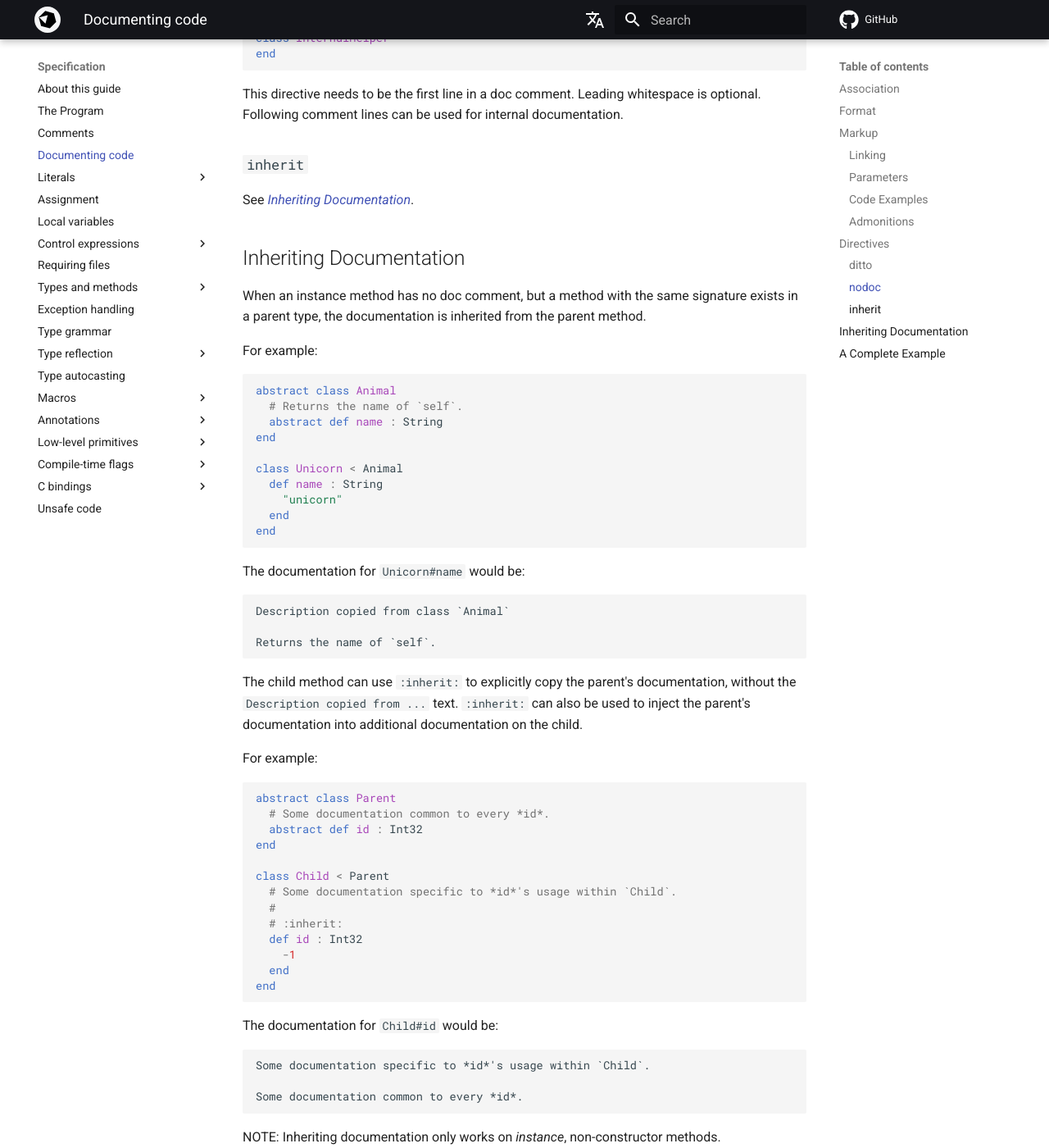
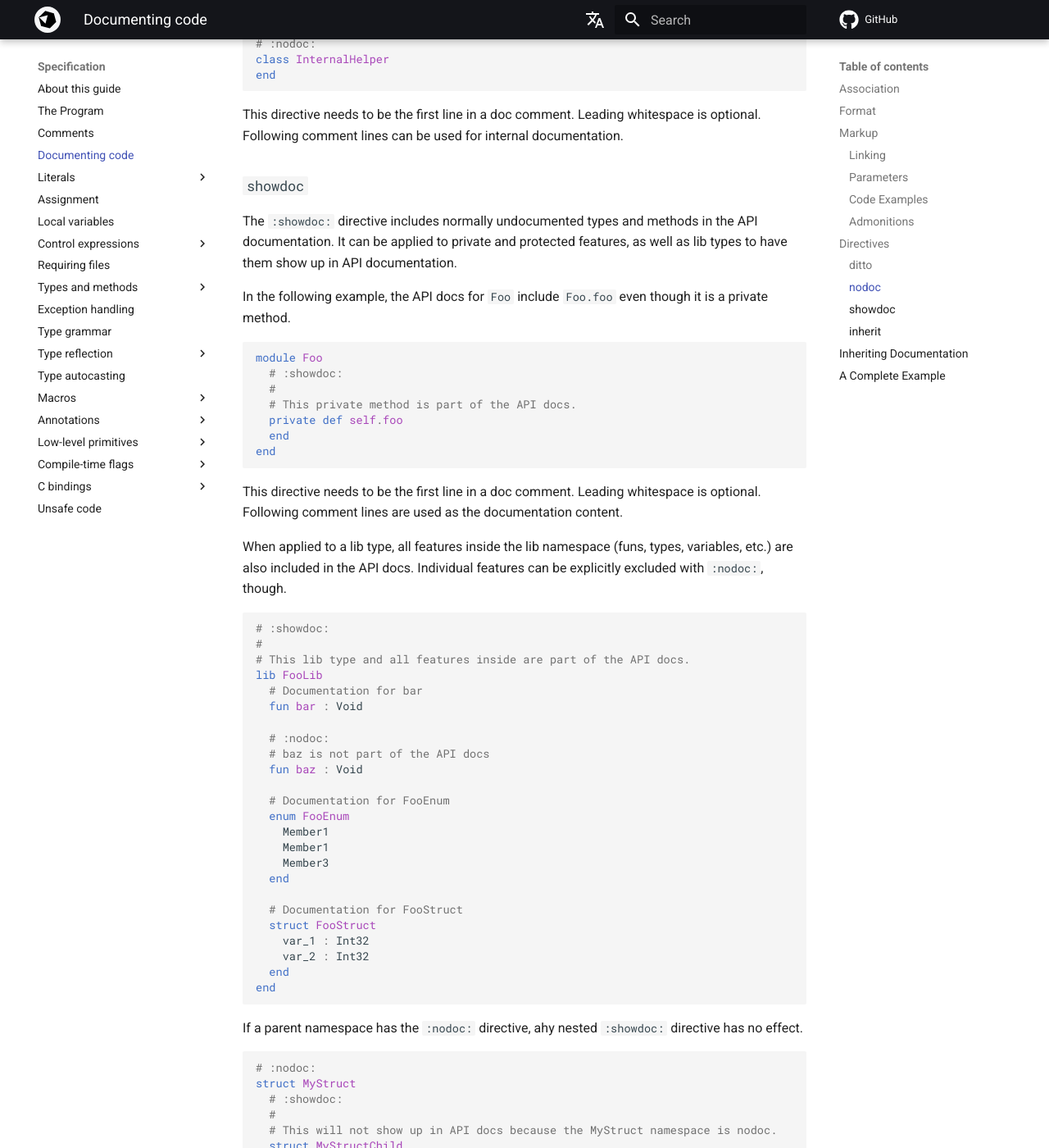
Before and after one commit to crystal-lang/crystal-book, an MkDocs documentation site: the page built from docs/syntax_and_semantics/documenting_code.md, in a window 1280 px wide and 1400 px high, scrolled down 4331 px. Shown: the whole window at 82% size. Built offline with MkDocs 1.6.1 and Material for MkDocs 9.7.7, drawn with Linux system fonts in a browser that asks for light colours; nearby versions of some CDN libraries; library files that are not in the unit come from our copies; comment, search, counter and statistics services are not loaded; the version menu is left out; some of the changed text lies outside the part shown.

Commit message:
Add documentation for `:showdoc:`

````diff
--- a/docs/syntax_and_semantics/documenting_code.md
+++ b/docs/syntax_and_semantics/documenting_code.md
@@ -4,7 +4,9 @@
 preceding the definition of the respective feature.
 
 By default, all public methods, macros, types and constants are
-considered part of the API documentation.
+considered part of the API documentation. Lib types and non-public features
+are excluded by default. Inclusion is configurable with the [`:nodoc:`](#nodoc)
+and [`:showdoc:`](#showdoc) directives.
 
 TIP:
 The compiler command [`crystal docs`](../man/crystal/README.md#crystal-docs)
@@ -204,6 +206,74 @@
 optional.
 Following comment lines can be used for internal documentation.
 
+### `showdoc`
+
+The `:showdoc:` directive includes normally undocumented types and methods in
+the API documentation.
+It can be applied to private and protected features, as well as lib types to have
+them show up in API documentation.
+
+In the following example, the API docs for `Foo` include `Foo.foo` even though it is a private method.
+
+```crystal
+module Foo
+  # :showdoc:
+  #
+  # This private method is part of the API docs.
+  private def self.foo
+  end
+end
+```
+
+This directive needs to be the first line in a doc comment. Leading whitespace is
+optional.
+Following comment lines are used as the documentation content.
+
+When applied to a lib type, all features inside the lib namespace (funs, types,
+variables, etc.) are also included in the API docs.
+Individual features can be explicitly excluded with `:nodoc:`, though.
+
+```crystal
+# :showdoc:
+#
+# This lib type and all features inside are part of the API docs.
+lib FooLib
+  # Documentation for bar
+  fun bar : Void
+
+  # :nodoc:
+  # baz is not part of the API docs
+  fun baz : Void
+
+  # Documentation for FooEnum
+  enum FooEnum
+    Member1
+    Member1
+    Member3
+  end
+
+  # Documentation for FooStruct
+  struct FooStruct
+    var_1 : Int32
+    var_2 : Int32
+  end
+end
+```
+
+If a parent namespace has the `:nodoc:` directive, ahy nested `:showdoc:` directive
+has no effect.
+
+```crystal
+# :nodoc:
+struct MyStruct
+  # :showdoc:
+  #
+  # This will not show up in API docs because the MyStruct namespace is nodoc.
+  struct MyStructChild
+  end
+end
+```
+
 ### `inherit`
 
 See [*Inheriting Documentation*](#inheriting-documentation).
````
